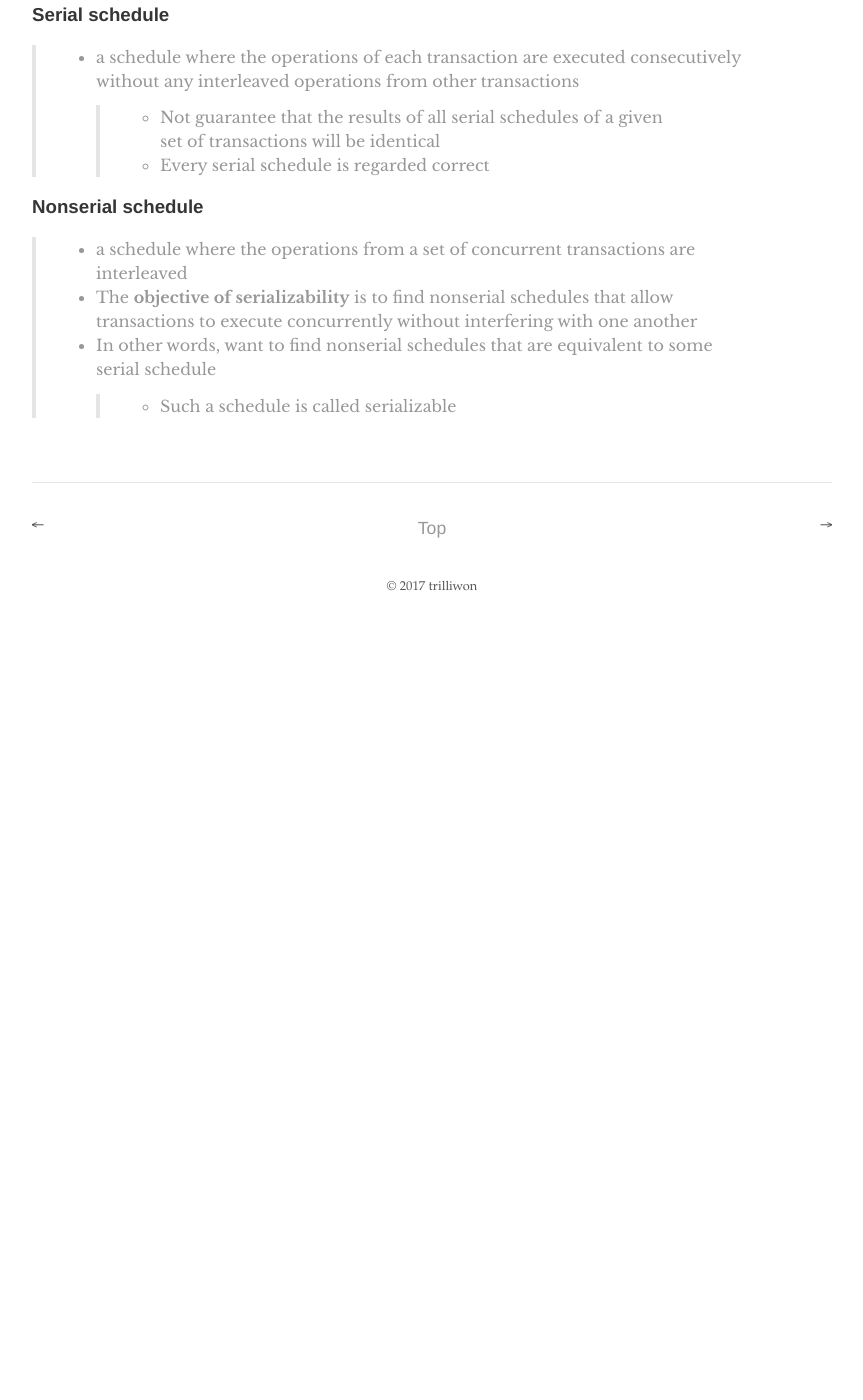
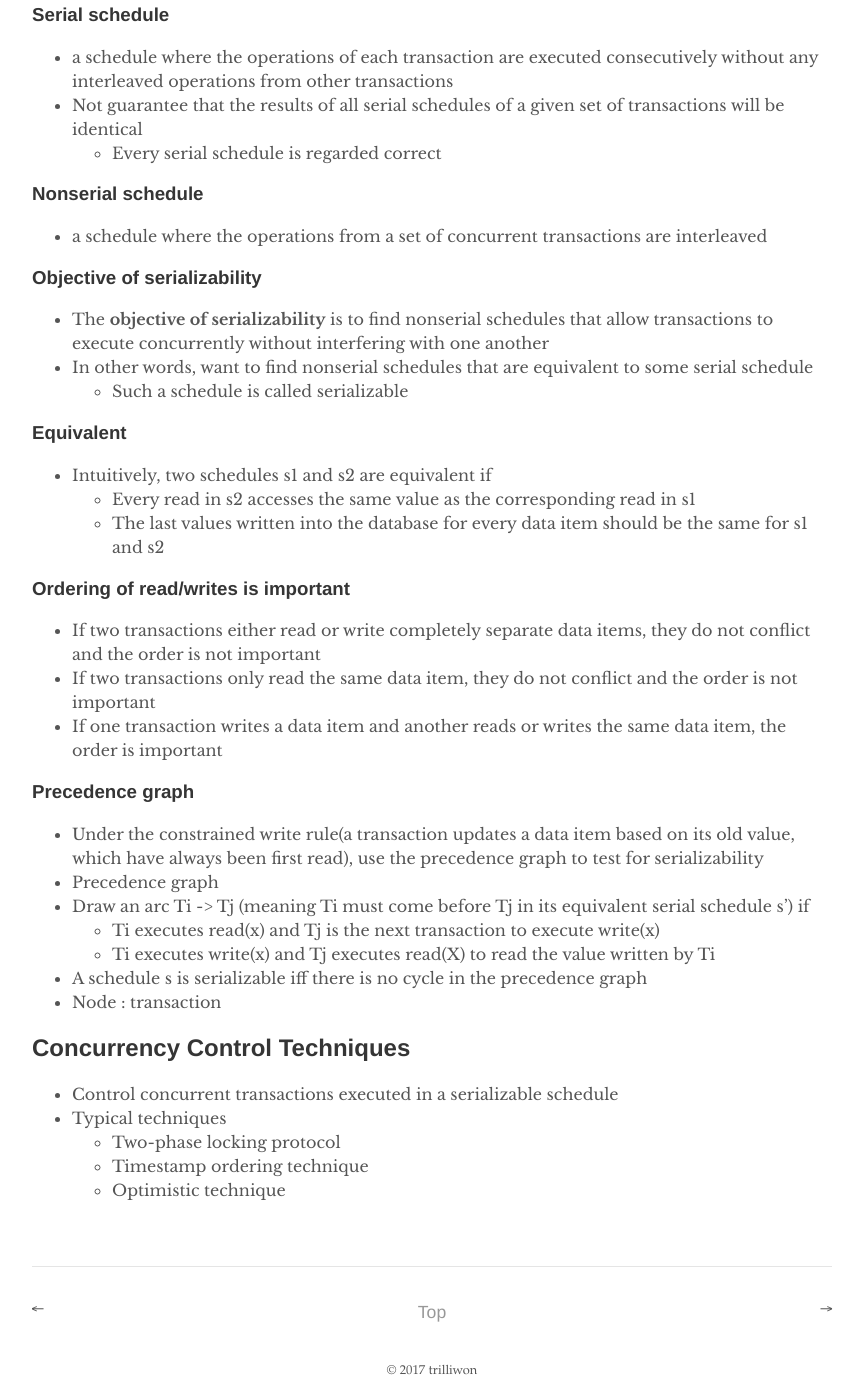
Before and after one commit to trilliwon/ABL, a Jekyll site: the page built from _posts/2017-11-22-db-transaction.md, in a window 1280 px wide and 1400 px high, scrolled down 1741 px. Shown: the whole window, without its empty margins (208-1071 px from the left). Built offline with Jekyll 4.4.1, drawn with Linux system fonts in a browser that asks for light colours; before the commit the page ends 2371 px from its top, so only the background shows below that.

Commit message:
Fri Nov 24 13:38:32 KST 2017

```diff
--- a/_posts/2017-11-22-db-transaction.md
+++ b/_posts/2017-11-22-db-transaction.md
@@ -50,19 +50,49 @@ categories: db
 
 ## Serializabiltity
 
->+ The objective of concurrency control is to schedule transactions in such a way as to avoid any interference
->+ Could run transactions serially, but this limits the degree of concurrency or parallelism in a system
+- The objective of concurrency control is to schedule transactions in such a way as to avoid any interference
+- Could run transactions serially, but this limits the degree of concurrency or parallelism in a system
 
 ### Schedule
->+ a sequence of reads and writes by a set of concurrent transactions
+- a sequence of reads and writes by a set of concurrent transactions
 
 ### Serial schedule
->+ a schedule where the operations of each transaction are executed consecutively without any interleaved operations from other transactions
->>+ Not guarantee that the results of all serial schedules of a given set of transactions will be identical
->>+ Every serial schedule is regarded correct
+- a schedule where the operations of each transaction are executed consecutively without any interleaved operations from other transactions
+- Not guarantee that the results of all serial schedules of a given set of transactions will be identical
+  - Every serial schedule is regarded correct
 
 ### Nonserial schedule
->+ a schedule where the operations from a set of concurrent transactions are interleaved
->+ The **objective of serializability** is to find nonserial schedules that allow transactions to execute concurrently without interfering with one another
->+ In other words, want to find nonserial schedules that are equivalent to some serial schedule
->>+ Such a schedule is called serializable
+- a schedule where the operations from a set of concurrent transactions are interleaved
+
+### Objective of serializability
+- The **objective of serializability** is to find nonserial schedules that allow transactions to execute concurrently without interfering with one another
+- In other words, want to find nonserial schedules that are equivalent to some serial schedule
+  - Such a schedule is called serializable
+
+### Equivalent
+- Intuitively, two schedules s1 and s2 are equivalent if
+  - Every read in s2 accesses the same value as the corresponding read in s1
+  - The last values written into the database for every data item should be the same for s1 and s2
+
+### Ordering of read/writes is important
+
+- If two transactions either read or write completely separate data items, they do not conflict and the order is not important
+- If two transactions only read the same data item, they do not conflict and the order is not important
+- If one transaction writes a data item and another reads or writes the same data item, the order is important
+
+### Precedence graph
+- Under the constrained write rule(a transaction updates a data item based on its old value, which have always been first read), use the precedence graph to test for serializability
+- Precedence graph
+- Draw an arc Ti -> Tj (meaning Ti must come before Tj in its equivalent serial schedule s') if
+  - Ti executes read(x) and Tj is the next transaction to execute write(x)
+  - Ti executes write(x) and Tj executes read(X) to read the value written by Ti
+- A schedule s is serializable iff there is no cycle in the precedence graph
+- Node : transaction
+
+## Concurrency Control Techniques
+
+- Control concurrent transactions executed in a serializable schedule
+- Typical techniques
+  - Two-phase locking protocol
+  - Timestamp ordering technique
+  - Optimistic technique
```
